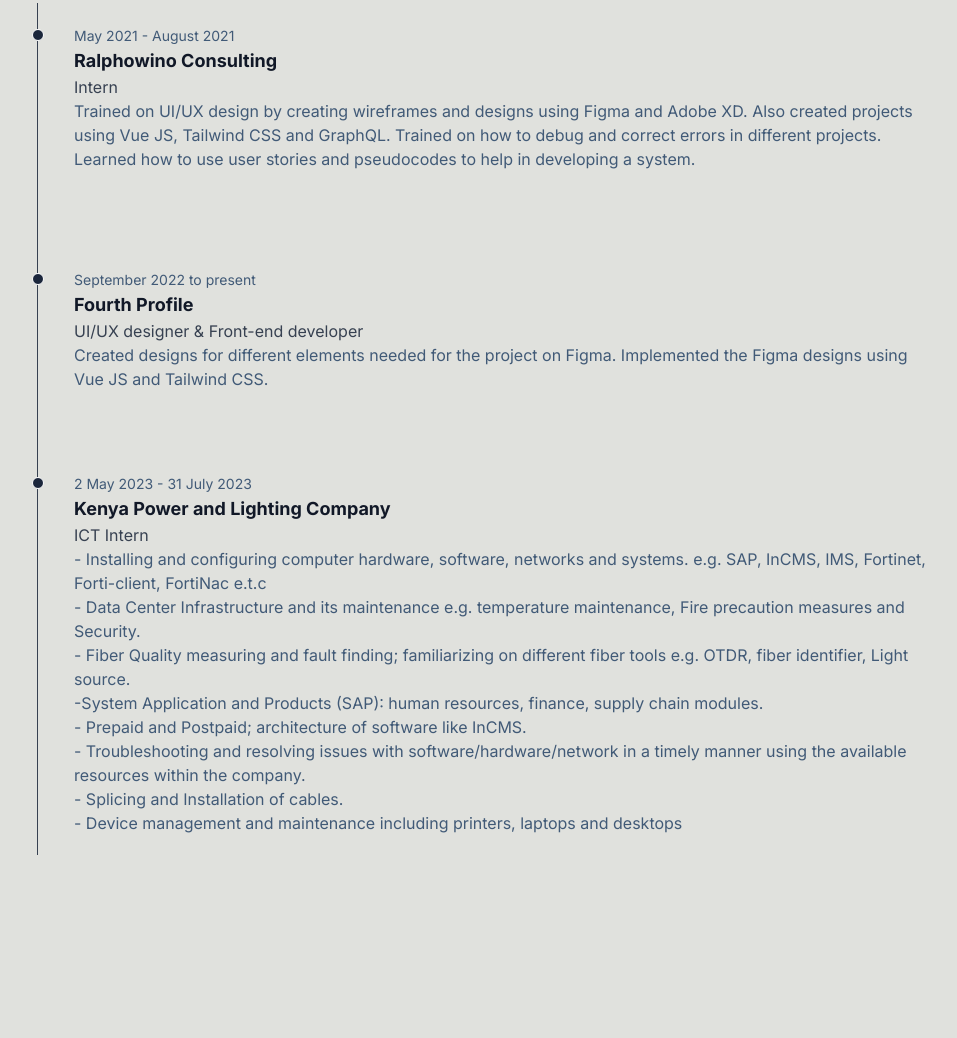
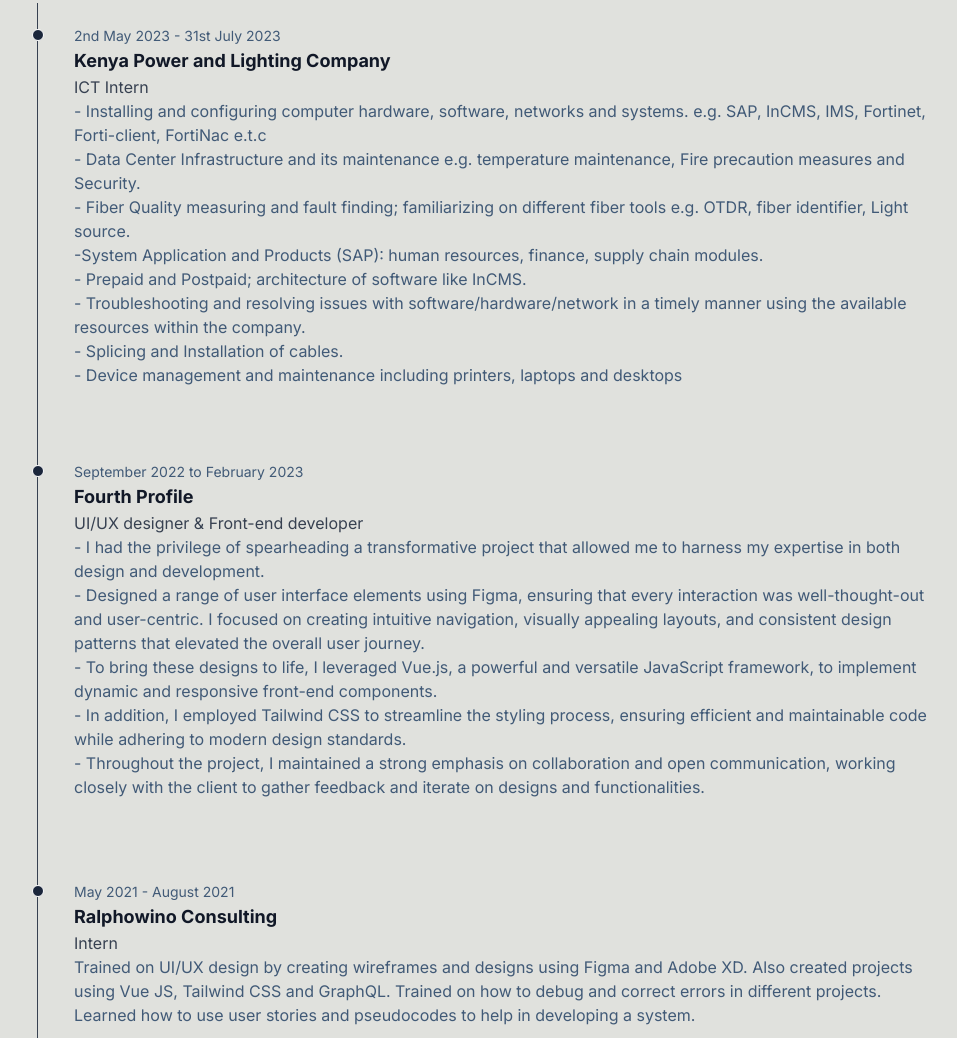
Before and after one commit to BryanMureithi/BryanMurei, a plain HTML site: page index.html in a window 1280 px wide. Shown: the part 1762-2800 px from the top of the page, without its empty margins (19-976 px from the left). Drawn offline with nearby package versions, Linux system fonts and the light colour scheme.

Commit message:
Fixed about section

```diff
--- a/index.html
+++ b/index.html
@@ -76,7 +76,9 @@
       <!--Hero Section-->
       <!--Used grids for this section to separate text from the image-->
       <div class="h-screen flex justify-center gap-0 px-12">
-        <div class="p-6 mt-48 pt-10 flex flex-col items-center">
+        <div
+          class="p-6 mt-48 pt-10 flex flex-col items-center mt-16 max-w-screen-xl px-4 py-8 mx-auto lg:px-6 sm:py-16 lg:py-24"
+        >
           <h1
             class="text-[#1B263B] w-6/12 font-semibold text-center text-4xl sm:2xl"
           >
@@ -169,51 +171,12 @@
         <div class="sm:ml-8">
           <h2 class="text-2xl font-semibold text-[#1B263B]">Experience</h2>
           <ol class="relative border-l border-gray-700 mt-12">
-            <li class="mb-10 ml-4 hover:bg-[#c7c8c4] p-5">
-              <div
-                class="absolute w-3 h-3 bg-[#1B263B] rounded-full mt-1.5 -left-1.5 border border-white"
-              ></div>
-              <time class="mb-1 text-sm font-normal leading-none text-[#415A77]"
-                >May 2021 - August 2021</time
-              >
-              <h3 class="text-lg font-semibold text-gray-900">
-                Ralphowino Consulting
-              </h3>
-              <h3 class="font-semi-bold text-gray-700">Intern</h3>
-
-              <p class="mb-4 text-base w-9/12 font-normal text-[#415A77]">
-                Trained on UI/UX design by creating wireframes and designs using
-                Figma and Adobe XD. Also created projects using Vue JS, Tailwind
-                CSS and GraphQL. Trained on how to debug and correct errors in
-                different projects. Learned how to use user stories and
-                pseudocodes to help in developing a system.
-              </p>
-            </li>
-            <li class="mb-10 ml-4 hover:bg-[#c7c8c4] p-5">
-              <div
-                class="absolute w-3 h-3 bg-[#1B263B] rounded-full mt-1.5 -left-1.5 border border-white"
-              ></div>
-              <time class="mb-1 text-sm font-normal leading-none text-[#415A77]"
-                >September 2022 to present</time
-              >
-              <h3 class="text-lg font-semibold text-gray-900">
-                Fourth Profile
-              </h3>
-              <h3 class="font-semi-bold text-gray-700">
-                UI/UX designer & Front-end developer
-              </h3>
-              <p class="text-base w-9/12 font-normal text-[#415A77]">
-                Created designs for different elements needed for the project on
-                Figma. Implemented the Figma designs using Vue JS and Tailwind
-                CSS.
-              </p>
-            </li>
             <li class="ml-4 mb-8 hover:bg-[#c7c8c4] p-5">
               <div
                 class="absolute w-3 h-3 bg-[#1B263B] rounded-full mt-1.5 -left-1.5 border border-white"
               ></div>
               <time class="mb-1 text-sm font-normal leading-none text-[#415A77]"
-                >2 May 2023 - 31 July 2023</time
+                >2nd May 2023 - 31st July 2023</time
               >
               <h3 class="text-lg font-semibold text-gray-900">
                 Kenya Power and Lighting Company
@@ -250,6 +213,68 @@
               <p class="text-base w-9/12 font-normal text-[#415A77]">
                 - Device management and maintenance including printers, laptops
                 and desktops
+              </p>
+            </li>
+            <li class="mb-10 ml-4 hover:bg-[#c7c8c4] p-5">
+              <div
+                class="absolute w-3 h-3 bg-[#1B263B] rounded-full mt-1.5 -left-1.5 border border-white"
+              ></div>
+              <time class="mb-1 text-sm font-normal leading-none text-[#415A77]"
+                >September 2022 to February 2023</time
+              >
+              <h3 class="text-lg font-semibold text-gray-900">
+                Fourth Profile
+              </h3>
+              <h3 class="font-semi-bold text-gray-700">
+                UI/UX designer & Front-end developer
+              </h3>
+              <p class="text-base w-9/12 font-normal text-[#415A77]">
+                - I had the privilege of spearheading a transformative project
+                that allowed me to harness my expertise in both design and
+                development.
+              </p>
+              <p class="text-base w-9/12 font-normal text-[#415A77]">
+                - Designed a range of user interface elements using Figma,
+                ensuring that every interaction was well-thought-out and
+                user-centric. I focused on creating intuitive navigation,
+                visually appealing layouts, and consistent design patterns that
+                elevated the overall user journey.
+              </p>
+              <p class="text-base w-9/12 font-normal text-[#415A77]">
+                - To bring these designs to life, I leveraged Vue.js, a powerful
+                and versatile JavaScript framework, to implement dynamic and
+                responsive front-end components.
+              </p>
+              <p class="text-base w-9/12 font-normal text-[#415A77]">
+                - In addition, I employed Tailwind CSS to streamline the styling
+                process, ensuring efficient and maintainable code while adhering
+                to modern design standards.
+              </p>
+              <p class="text-base w-9/12 font-normal text-[#415A77]">
+                - Throughout the project, I maintained a strong emphasis on
+                collaboration and open communication, working closely with the
+                client to gather feedback and iterate on designs and
+                functionalities.
+              </p>
+            </li>
+            <li class="mb-10 ml-4 hover:bg-[#c7c8c4] p-5">
+              <div
+                class="absolute w-3 h-3 bg-[#1B263B] rounded-full mt-1.5 -left-1.5 border border-white"
+              ></div>
+              <time class="mb-1 text-sm font-normal leading-none text-[#415A77]"
+                >May 2021 - August 2021</time
+              >
+              <h3 class="text-lg font-semibold text-gray-900">
+                Ralphowino Consulting
+              </h3>
+              <h3 class="font-semi-bold text-gray-700">Intern</h3>
+
+              <p class="mb-4 text-base w-9/12 font-normal text-[#415A77]">
+                Trained on UI/UX design by creating wireframes and designs using
+                Figma and Adobe XD. Also created projects using Vue JS, Tailwind
+                CSS and GraphQL. Trained on how to debug and correct errors in
+                different projects. Learned how to use user stories and
+                pseudocodes to help in developing a system.
               </p>
             </li>
           </ol>
```
